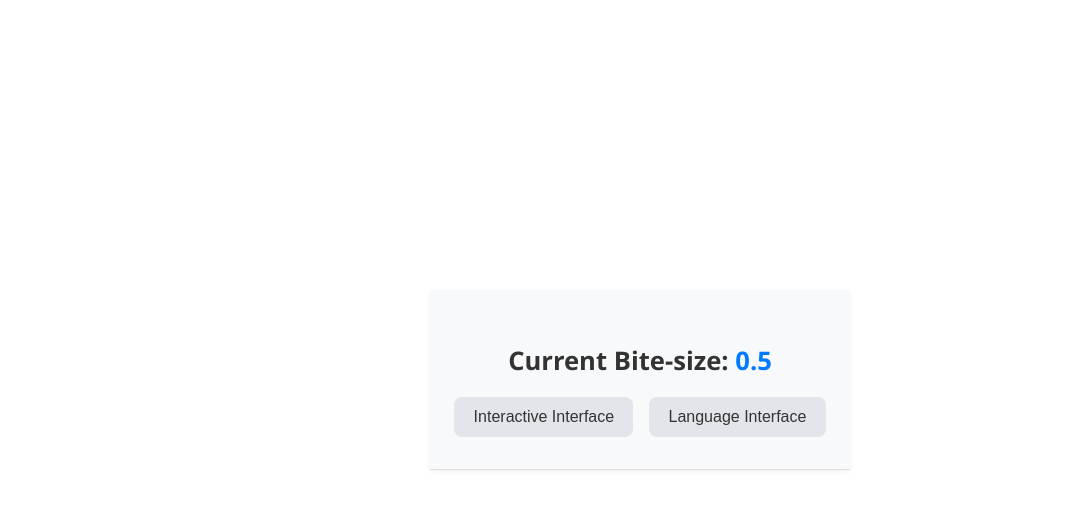
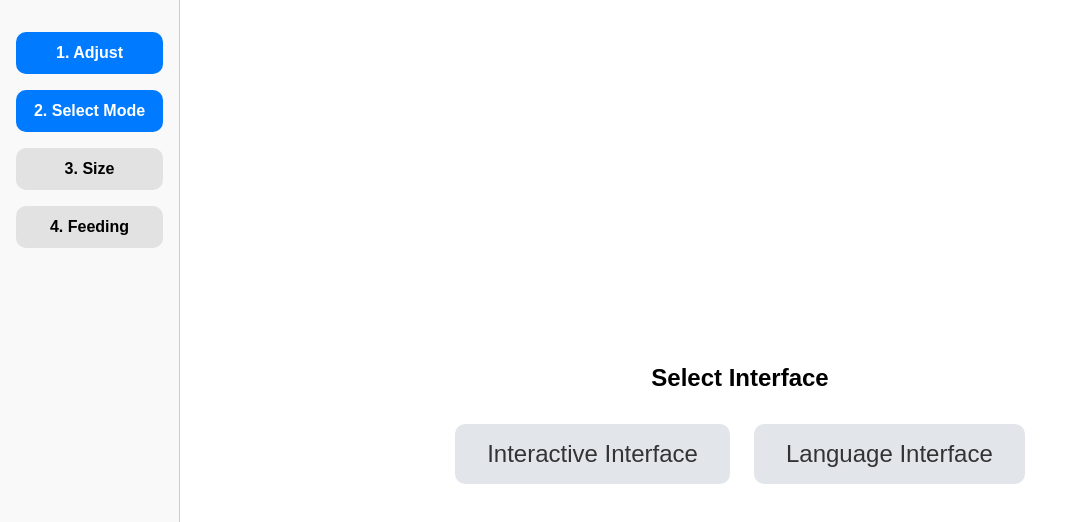
Before and after one commit to lin881105/AFSII, a Vue app: page / in a window 1280 px wide. Both pictures are taken after a click on the button "Adjust Bite-size". Shown: the top 522 px of the page, without its empty margins (0-1072 px from the left). Built offline with nearby package versions, Linux system fonts and the light colour scheme; the HTML template or start-up script is replaced by a standard one.

Commit message:
First UI version for feeding interface, it's not good-looking

```diff
--- a/src/App.vue
+++ b/src/App.vue
@@ -1,101 +1,260 @@
 <script setup lang="ts">
-import { useRouter, useRoute } from 'vue-router'
+import { ref } from 'vue'
 import { useBiteSizeStore } from '@/stores/biteSize'
-import { ref, computed } from 'vue'
 
-// store
 const store = useBiteSizeStore()
 
-// router
-const router = useRouter()
-const route = useRoute()
+// Four-step flow control
+const step = ref(1)
+const sliderValue = ref(store.biteSize || 0)
+const currentImage = ref(new URL('@/assets/r0.png', import.meta.url).href)
+const scoopCount = ref(0)
 
-// logic
-const isAdjust = ref(false)
-const isScoop = ref(false)
-
-const isFullPageView = computed(() => route.path === '/interactive-interface')
-
-function goToInteractiveInterface() {
-  isAdjust.value = false
-  router.push('/interactive-interface')
+const riceLevels = [
+  { v: 0.0, src: new URL('@/assets/r0.png', import.meta.url).href },
+  { v: 0.2, src: new URL('@/assets/r033.png', import.meta.url).href },
+  { v: 0.4, src: new URL('@/assets/r066.png', import.meta.url).href },
+  { v: 0.6, src: new URL('@/assets/r1.png', import.meta.url).href },
+  { v: 0.8, src: new URL('@/assets/r133.png', import.meta.url).href },
+  { v: 1.0, src: new URL('@/assets/r166.png', import.meta.url).href },
+]
+function nextBite() {
+  scoopCount.value++
+  sliderValue.value = store.biteSize
+  updateImage(sliderValue.value)
 }
-
-function AdjustEvent() {
-  isAdjust.value = true
+function updateImage(val: number) {
+  let closest = riceLevels[0]
+  let diff = Math.abs(val - closest.v)
+  riceLevels.forEach(level => {
+    const d = Math.abs(val - level.v)
+    if (d < diff) {
+      closest = level
+      diff = d
     }
-
-function ScoopEvent() {
-  isScoop.value = true
-}
-
-function NextBite() {
-  isScoop.value = false
+  })
+  currentImage.value = closest.src
+  store.biteSize = val
 }
 </script>
 
 <template>
-  <header v-if="!isFullPageView" class="app-header">
-    <h2 class="bite-size-display">
-      Current Bite-size: <span class="value">{{ store.biteSize.toFixed(1) }}</span>
-    </h2>
-    <div class="button-group">
-      <button v-if="!isAdjust" class="primary" @click="AdjustEvent">Adjust Bite-size</button>
-      <button v-if="!isAdjust" class="primary" @click="ScoopEvent">Scoop</button>
-      <button v-if="isAdjust" class="secondary" @click="goToInteractiveInterface">Interactive Interface</button>
-      <button v-if="isAdjust" class="secondary">Language Interface</button>
+  <div class="layout">
+    <!-- Step navigation bar (Vertical) -->
+    <div class="step-tracker-vertical">
+      <div :class="['step', step >= 1 && 'active']">1. Adjust</div>
+      <div :class="['step', step >= 2 && 'active']">2. Select Mode</div>
+      <div :class="['step', step >= 3 && 'active']">3. Size</div>
+      <div :class="['step', step === 4 && 'active']">4. Feeding</div>
     </div>
-  </header>
 
-  <!-- 🌟 NEW IMAGE CONTAINER -->
-  <div v-if="!isFullPageView && isScoop" class="scoop-container">
+    <div class="main-content">
+      <!-- Step 1 -->
+      <div v-if="step === 1" class="step-content">
+        <h2>Please choose an action</h2>
+        <button class="primary large" @click="step = 2">Adjust Bite-size</button>
+        <button class="secondary large" @click="step = 3">Use Last Setting</button>
+      </div>
+
+      <!-- Step 2 -->
+      <div v-if="step === 2" class="step-content">
+        <h2>Select Interface</h2>
+        <button class="secondary large" @click="step = 3">Interactive Interface</button>
+        <button class="secondary large">Language Interface</button>
+      </div>
+
+      <!-- Step 3 -->
+      <div v-if="step === 3" class="step-content">
+        <h2 class="title">Bite-size Controller</h2>
+        <div class="controller-container">
+          <div class="image-container">
+            <img :src="currentImage" alt="rice" class="rice-image" />
+          </div>
+
+          <div class="value-display">{{ sliderValue.toFixed(1) }}</div>
+
+          <div class="slider-container">
+            <input
+              type="range"
+              class="slider"
+              min="0"
+              max="1"
+              step="0.2"
+              v-model.number="sliderValue"
+              @input="updateImage(sliderValue)"
+            />
+            <div class="range-labels">
+              <span>0.0</span>
+              <span>0.5</span>
+              <span>1.0</span>
+            </div>
+          </div>
+
+          <div class="instructions">
+            Slide to adjust bite-size (0.0–1.0)
+          </div>
+        </div>
+
+        <button class="primary large" @click="step = 4">Finish</button>
+      </div>
+
+      <!-- Step 4 -->
+      <div v-if="step === 4" class="scoop-container">
         <h2 class="scoop-result">Scooping Result</h2>
         <div class="image-container">
           <img src="@/assets/scoop_result.png" alt="scoop-result" class="preview-image" />
         </div>
+        <button class="secondary large" @click="step = 1">Adjust</button>
+        <button class="finish-btn" @click="nextBite">Next Bite</button>
+        <div style="margin-top: 1rem; font-size: 1.1rem; color: #555">
+          Bite Count: <strong>{{ scoopCount }}</strong>
         </div>
-
-  <div class="bottom-bar">
-    <button v-if="!isFullPageView && isScoop" class="finish-btn" @click="NextBite">NextBite</button>
       </div>
-  <RouterView />
+    </div>
+  </div>
 </template>
 
 <style scoped>
-  .app-header {
-    background-color: #f8f9fa;
-    padding: 2rem 1.5rem;
-    border-bottom: 1px solid #ddd;
-    text-align: center;
-    font-family: 'Segoe UI', sans-serif;
-    box-shadow: 0 2px 6px rgba(0, 0, 0, 0.05);
+.layout {
+  display: flex;
 }
 
-  .bite-size-display {
-    font-size: 1.6rem;
-    color: #333;
-    margin-bottom: 1.2rem;
+.step-tracker-vertical {
+  position: fixed;
+  top: 0;
+  left: 0;
+  width: 180px;
+  height: 100vh;
+  background-color: #f9f9f9;
+  border-right: 1px solid #ccc;
+  padding: 2rem 1rem;
+  box-sizing: border-box;
+  display: flex;
+  flex-direction: column;
+  gap: 1rem;
+  z-index: 1000;
 }
 
-  .bite-size-display .value {
+.step {
+  padding: 12px;
+  border-radius: 10px;
+  background-color: #e2e2e2;
   font-weight: bold;
-    color: #007bff;
+  font-size: 16px;
+  text-align: center;
 }
 
-  .button-group {
-    display: flex;
-    flex-wrap: wrap;
-    justify-content: center;
-    gap: 1rem;
+.step.active {
+  background-color: #007bff;
+  color: white;
 }
 
-  button {
-    font-size: 1rem;
-    padding: 0.7rem 1.2rem;
-    border-radius: 8px;
+.main-content {
+  margin-left: 200px;
+  width: calc(100% - 200px);
+}
+
+.step-content,
+.scoop-container {
+  text-align: center;
+  padding: 2rem 2rem 2rem;
+}
+
+.controller-container {
+  background: #fff5e0;
+  border-radius: 20px;
+  padding: 40px 30px;
+  box-shadow: 0 10px 30px rgba(0, 0, 0, 0.1);
+  text-align: center;
+  max-width: 500px;
+  margin: 0 auto;
+}
+
+.title {
+  font-size: 26px;
+  font-weight: bold;
+  color: #2c3e50;
+  margin-bottom: 1.5rem;
+}
+
+.rice-image {
+  width: 100%;
+  height: auto;
+  border-radius: 12px;
+  box-shadow: 0 4px 12px rgba(0, 0, 0, 0.08);
+  transition: opacity 0.3s ease;
+}
+
+.value-display {
+  font-size: 38px;
+  font-weight: bold;
+  margin-bottom: 10px;
+  background: linear-gradient(45deg, #007bff, #0056b3);
+  -webkit-background-clip: text;
+  -webkit-text-fill-color: transparent;
+}
+
+.slider-container {
+  margin: 30px 0 20px;
+}
+
+.slider {
+  width: 100%;
+  height: 10px;
+  border-radius: 5px;
+  background: linear-gradient(90deg, #ddd, #bbb);
+  outline: none;
+  appearance: none;
+}
+
+.slider::-webkit-slider-thumb {
+  appearance: none;
+  -webkit-appearance: none;
+  width: 24px;
+  height: 24px;
+  border-radius: 50%;
+  background: #007bff;
+  cursor: pointer;
+  box-shadow: 0 4px 8px rgba(0, 0, 0, 0.2);
+  transition: transform 0.2s;
+}
+
+.slider::-webkit-slider-thumb:hover {
+  transform: scale(1.2);
+}
+
+.slider::-moz-range-thumb {
+  width: 24px;
+  height: 24px;
+  border-radius: 50%;
+  background: #007bff;
   cursor: pointer;
   border: none;
-    transition: background-color 0.2s, box-shadow 0.2s;
+  box-shadow: 0 4px 8px rgba(0, 0, 0, 0.2);
+}
+
+.range-labels {
+  display: flex;
+  justify-content: space-between;
+  margin-top: 8px;
+  font-size: 13px;
+  color: #555;
+}
+
+.instructions {
+  margin-top: 15px;
+  font-size: 14px;
+  color: #666;
+}
+
+button.primary,
+button.secondary {
+  padding: 1rem 2rem;
+  font-size: 1.5rem;
+  border-radius: 10px;
+  border: none;
+  cursor: pointer;
+  margin: 12px;
 }
 
 button.primary {
@@ -103,59 +262,25 @@ function NextBite() {
   color: white;
 }
 
-  button.primary:hover {
-    background-color: #0056b3;
-    box-shadow: 0 0 8px rgba(0, 123, 255, 0.3);
-  }
-
 button.secondary {
   background-color: #e2e6ea;
   color: #333;
 }
 
-  button.secondary:hover {
-    background-color: #d6d8db;
-    box-shadow: 0 0 6px rgba(150, 150, 150, 0.2);
-  }
-  .image-container {
-    display: flex;
-    justify-content: center;
-    align-items: center;
-    margin: 2rem auto;
-    max-width: 100%;
-    height: 280px;
-  }
-
-  .preview-image {
-    max-height: 100%;
-    max-width: 90%;
-    border-radius: 16px;
-    box-shadow: 0 8px 20px rgba(0, 0, 0, 0.1);
-    object-fit: contain;
-  }
 .finish-btn {
   background-color: #e74c3c;
   color: white;
-    border: none;
   padding: 12px 28px;
   border-radius: 10px;
   font-weight: bold;
-    font-size: 16px;
+  font-size: 1.5rem;
   cursor: pointer;
   transition: background-color 0.3s ease;
+  margin-top: 5rem;
+  margin-left: 10px;
 }
+
 .finish-btn:hover {
   background-color: #c0392b;
 }
-  .scoop-result{
-    font-size: 1.6rem;
-    color: #333;
-    margin-bottom: 1.2rem;
-  }
-  .scoop-container {
-    display: flex;
-    flex-direction: column;
-    align-items: center;
-    margin: 2rem auto;
-  }
 </style>
--- a/vite.config.ts
+++ b/vite.config.ts
@@ -7,6 +7,7 @@ import vueDevTools from 'vite-plugin-vue-devtools'
 
 // https://vite.dev/config/
 export default defineConfig({
+  base: '/AFSII/',
   plugins: [
     vue(),
     vueJsx(),
```
Also changed, not shown: package.json (+5 -2 lines), src/assets/scoop_result.png, 1 other file (tests, documents, lock files or other folders). Lines whose indentation alone changed are shown as unchanged.
